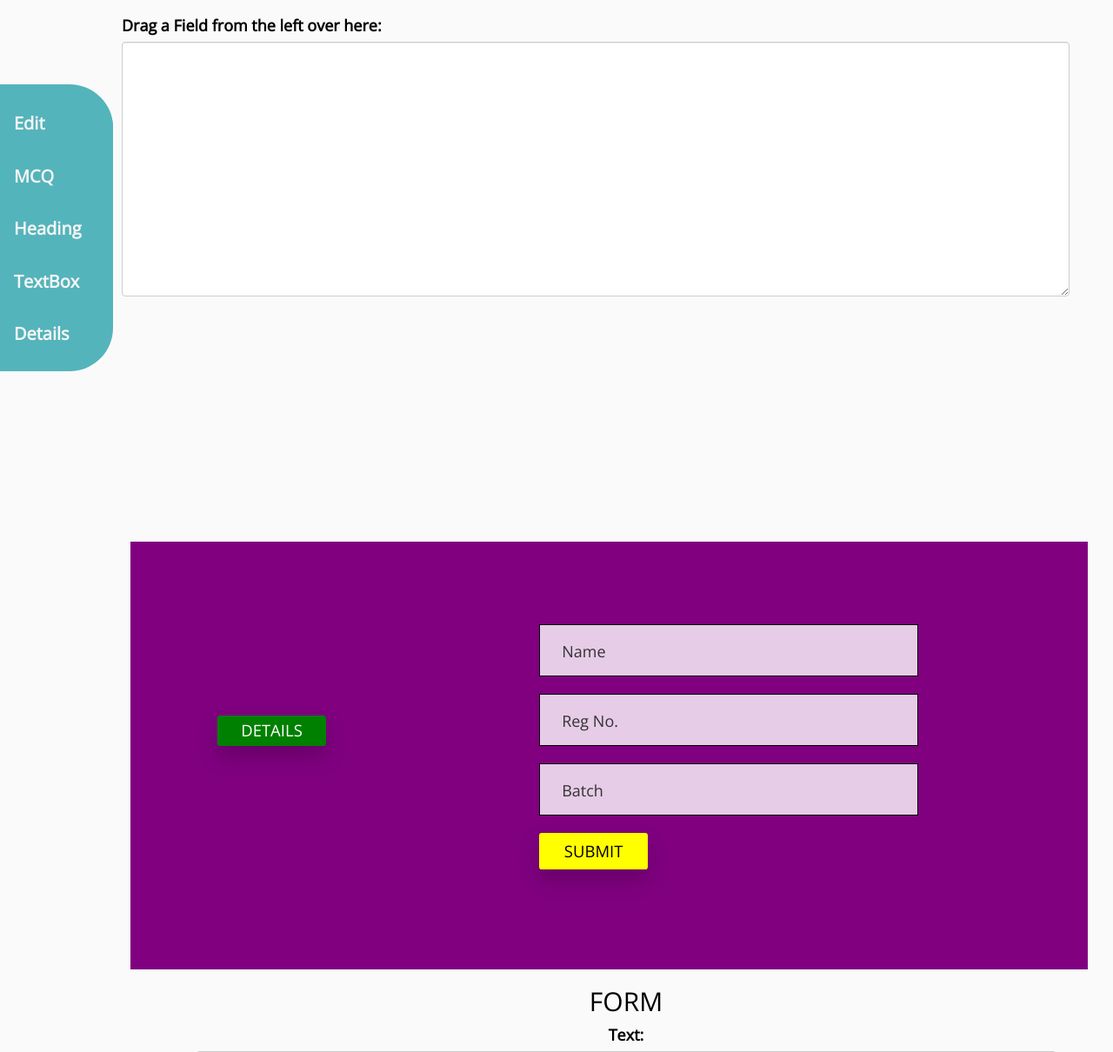
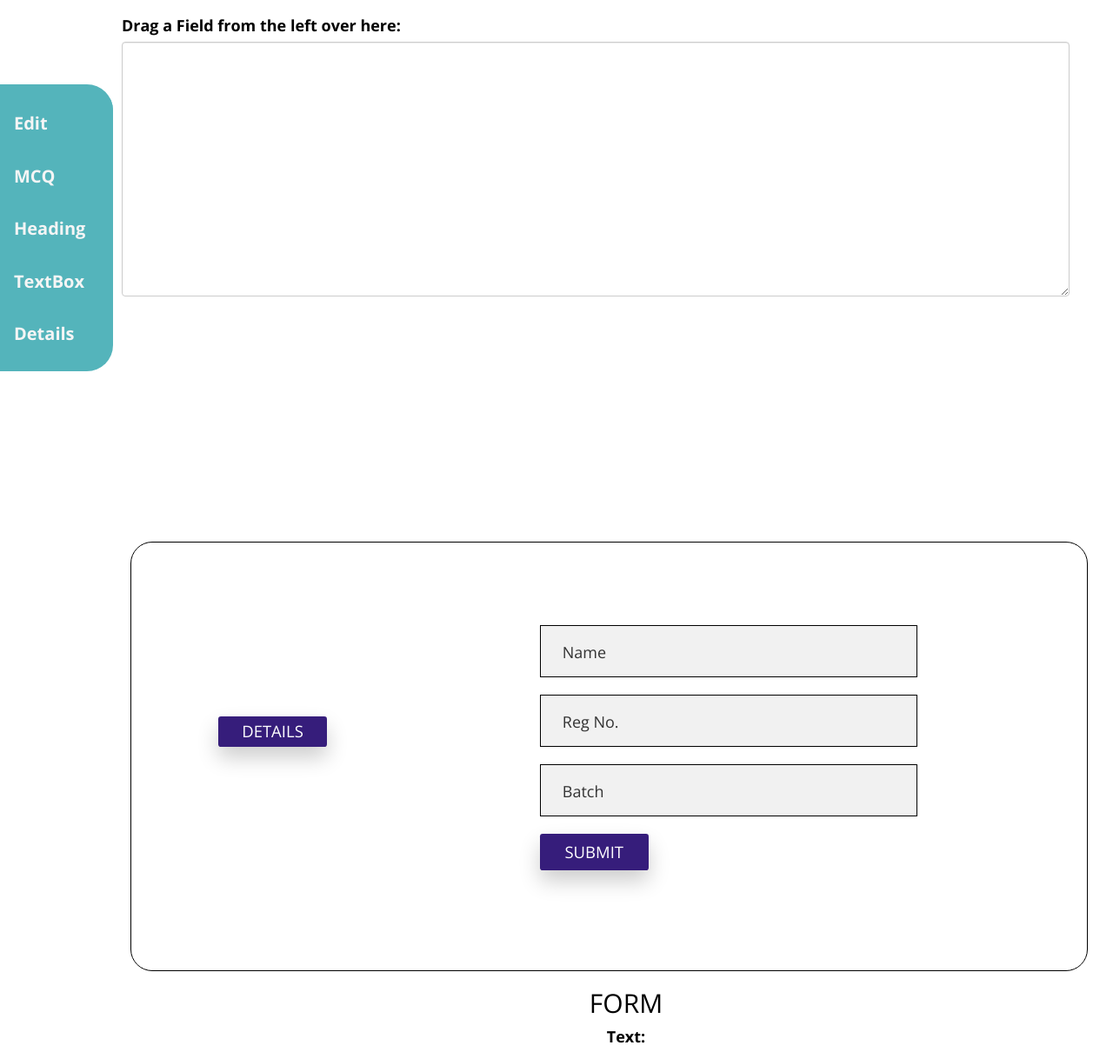
Before and after one commit to Chirag3101/FormBuilderWebApp, a plain HTML site: page main.html in a window 1280 px wide. Shown: the part 131-1341 px from the top of the page at 87% size. Drawn offline with nearby package versions, Linux system fonts and the light colour scheme; a script that the page names is missing.

Commit message:
updated website colors

```diff
--- a/main.css
+++ b/main.css
@@ -6,7 +6,7 @@
 
 body {
     /* font-family: 'Poppins', sans-serif; */
-    background: #fafafa;
+    background: white;
     color:black;
     font-size:18px;
     font-family: 'Open Sans',sans-serif;
@@ -155,7 +155,7 @@ a, a:hover, a:focus {
 /* Sidebar */
 
 .sidebar {
-  font-family:'Open Sans',sans-serif;
+  font-family: 'Open Sans', sans-serif;
   margin: 0;
   margin-top:100px;
   padding: 0;
@@ -165,7 +165,7 @@ a, a:hover, a:focus {
   position: fixed;
   height: 330px;
   overflow: auto;
-  border-radius: 0px 50px 50px 0px;
+  border-radius: 0px 30px 30px 0px;
   font-size:20px;
 }
 
@@ -417,6 +417,7 @@ a.article, a.article:hover {
 #first-copy-button{
   margin-left:20px;
   margin-bottom:10px;
+  border:1px solid grey;
 }
 
 .button {
@@ -538,12 +539,14 @@ a.article, a.article:hover {
   .contact-section{
       width:86%;
       height:100%;
-      background-color: purple;
+      background-color: white;
+      border:1px solid black;
+      border-radius:25px;
       padding-bottom:100px;
   }
 
   #button-align{
-      background-color:green;
+      background-color:#361D7B;
       margin-top:200px;
       box-shadow: rgba(0, 0, 0, 0.9);
       margin-left:100px;
@@ -563,10 +566,10 @@ a.article, a.article:hover {
   }
 
   #student-submit-btn{
-      background-color: yellow;
+      background-color: #361D7B;
       margin-left:15px;
       padding-top:25px;
-      color:black;
+      color:white;
   }
 
  /* First Form */
@@ -574,7 +577,8 @@ a.article, a.article:hover {
   margin-top: 30px;
 }
 .contact-form .input-block {
-  background-color: rgba(255, 255, 255, 0.8);
+  /* background-color: rgba(255, 255, 255, 0.8); */
+  background-color:#F1F1F1;
   border: solid 1px black;
   width: 100%;
   height: 60px;
@@ -586,6 +590,7 @@ a.article, a.article:hover {
   -webkit-transition: all 0.3s ease-out;
   transition: all 0.3s ease-out;
 }
+
 .contact-form .input-block.focus {
   background-color: #fff;
   border: solid 1px black;
--- a/main.html
+++ b/main.html
@@ -7,6 +7,8 @@
 
         <title>Hackathon</title>
 
+        <!--Font-->
+        <link href="https://fonts.googleapis.com/css2?family=Open+Sans:wght@700&display=swap" rel="stylesheet">
 
         <!--FontAwesome CSS-->
         <link rel="stylesheet" href="https://maxcdn.bootstrapcdn.com/font-awesome/4.4.0/css/font-awesome.min.css">
@@ -31,7 +33,7 @@
                 <!--Active for below-->
                 <div class="enwrap-nav">
                     <div class="left">
-                <a href="#"><img id="logo" src="/images/logo.png" alt="Logo.png"></a>
+                <a href="#"><img id="logo" src="./images/logo.png" alt="Logo.png"></a>
                 <a class="navbar-heading" href="#home">Form Builder</a>
             </div>
                 <a href="#">
```
